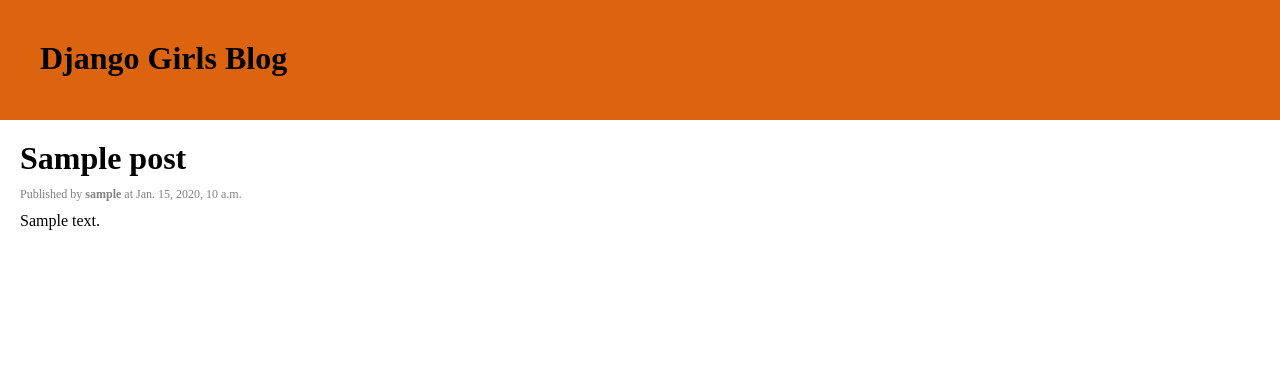
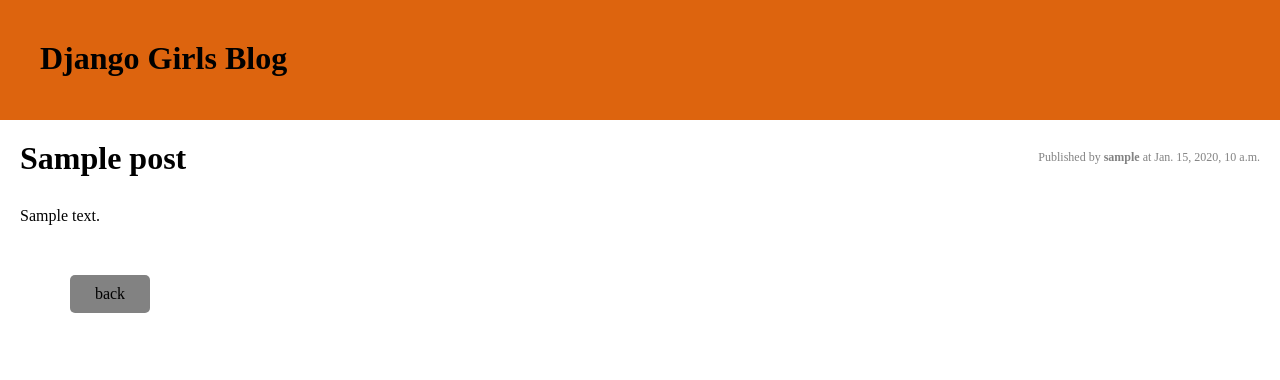
Before and after one commit to EusebioSimango/djangogirls, a Django app: a page that uses blog/templates/blog/post_info.html in a window 1280 px wide. Shown: the top 380 px of the page. Run offline with Django 4.2, Linux system fonts and the light colour scheme; tables that the repository leaves empty hold one stand-in row (values such as "Sample post").

Commit message:
finished

```diff
--- a/blog/static/css/blog.css
+++ b/blog/static/css/blog.css
@@ -70,6 +70,7 @@ a {
 }
 
 .desc {
+  float: right;
   color: var(--color);
   font-size: 12px;
   display: block;
@@ -77,5 +78,22 @@ a {
 }
 
 .infoText {
+  padding-top: 30px;
   font-size: 16px;
 }
+
+.back {
+  display: block;
+  padding: 10px;
+  width: 80px;
+  text-align: center;
+  font-size: 16px;
+  margin: 50px;
+  border-radius: 5px;
+  background-color: var(--color);
+}
+
+.back:focus {
+  outline: 1px solid var(--color);
+  outline-offset: 2px;
+}
--- a/blog/templates/blog/post_info.html
+++ b/blog/templates/blog/post_info.html
@@ -2,8 +2,9 @@
 
 {% block body %}
   <div class="info">
+    <p class="desc">Published by <strong>{{ post.author }}</strong> at {{ post.published_date }}</p>
     <h1>{{ post.title }}</h1>
-    <p class="desc">Published by <strong>{{ post.author }}</strong> at {{ post.published_date }}</p>
     <p class="infoText">{{ post.text }}</p>
+    <a class="back" href="/">back</a>
   </div>
 {% endblock %}
```
